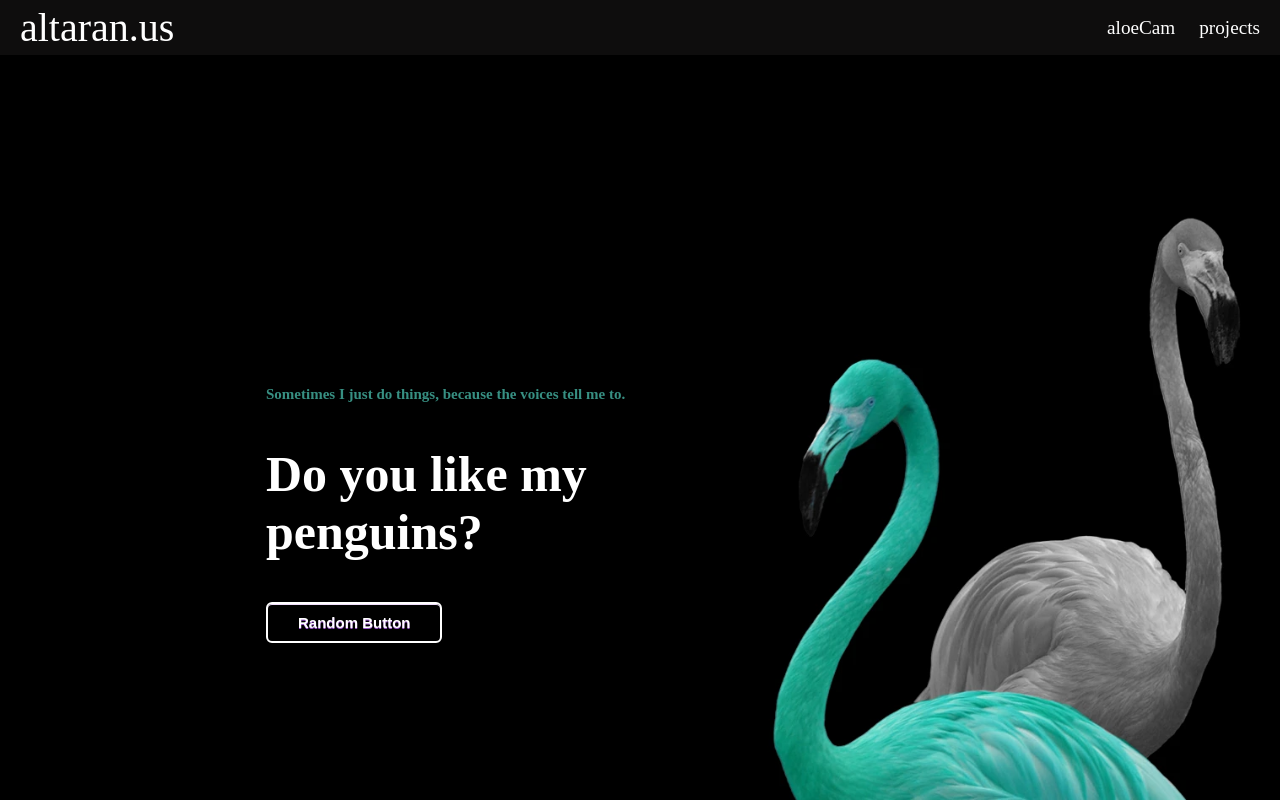
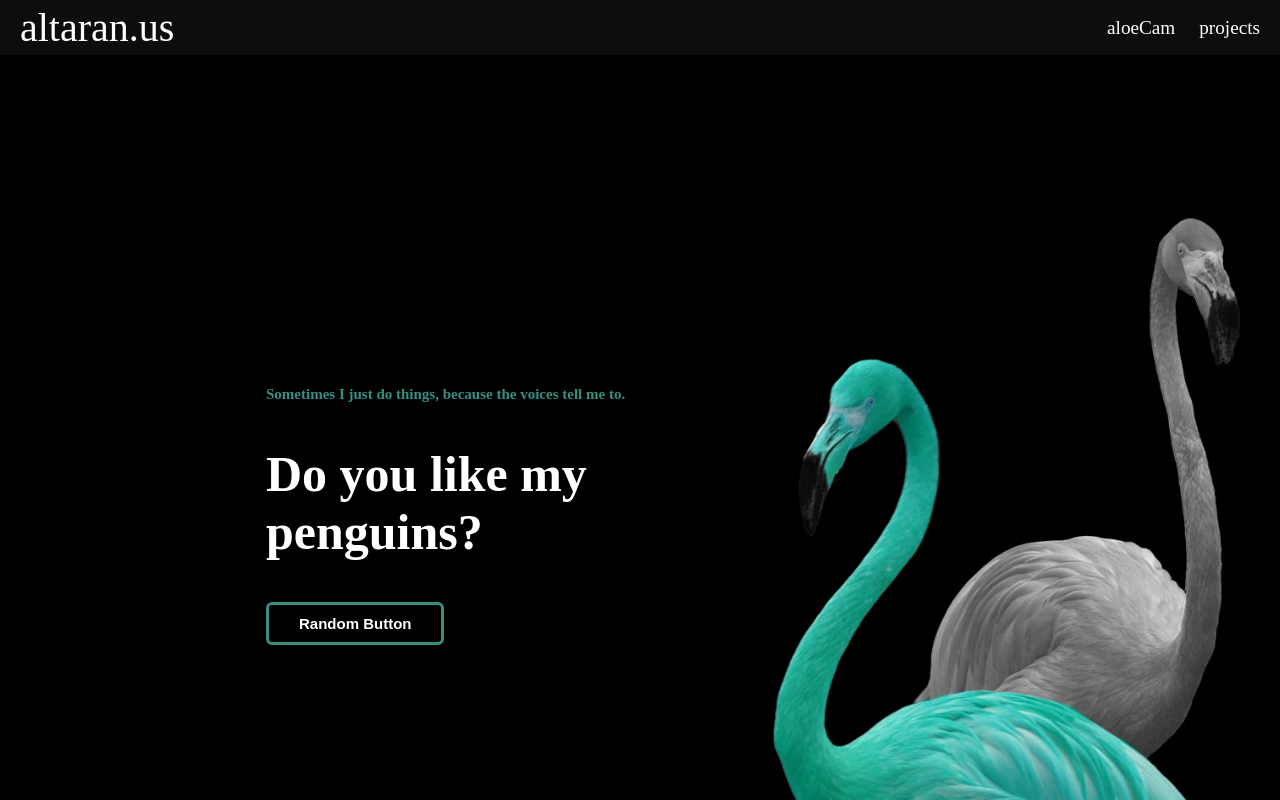
Before and after one commit to theAltaran/altaran.us, a React (Create React App) app: page / in a window 1280 px wide. Shown: the top 800 px of the page. Built offline with nearby package versions, Linux system fonts and the light colour scheme.

Commit message:
style changes

```diff
--- a/src/components/randomButton2/randomButton2.module.css
+++ b/src/components/randomButton2/randomButton2.module.css
@@ -3,10 +3,9 @@
    }
 
    .button1 {
-       box-shadow:inset 0px 1px 0px 0px #efdcfb;
     background: none;
        border-radius:6px;
-       border:2px solid #ffffff;
+       border:3px solid rgb(55, 143, 130);
        display:inline-block;
        cursor:pointer;
        color:#ffffff;
@@ -14,12 +13,11 @@
        font-size:15px;
        font-weight:bold;
        padding:10px 30px;
-       text-decoration:none;
-       text-shadow:0px 1px 0px #9752cc;
+
    }
    .button1:hover {
-       background:linear-gradient(to bottom, #bc80ea 5%, #dfbdfa 100%);
-       background-color:rgb(39, 8, 80);
+       background-color: rgb(55, 143, 130);
+
    }
    .button1:active {
        position:relative;
```
